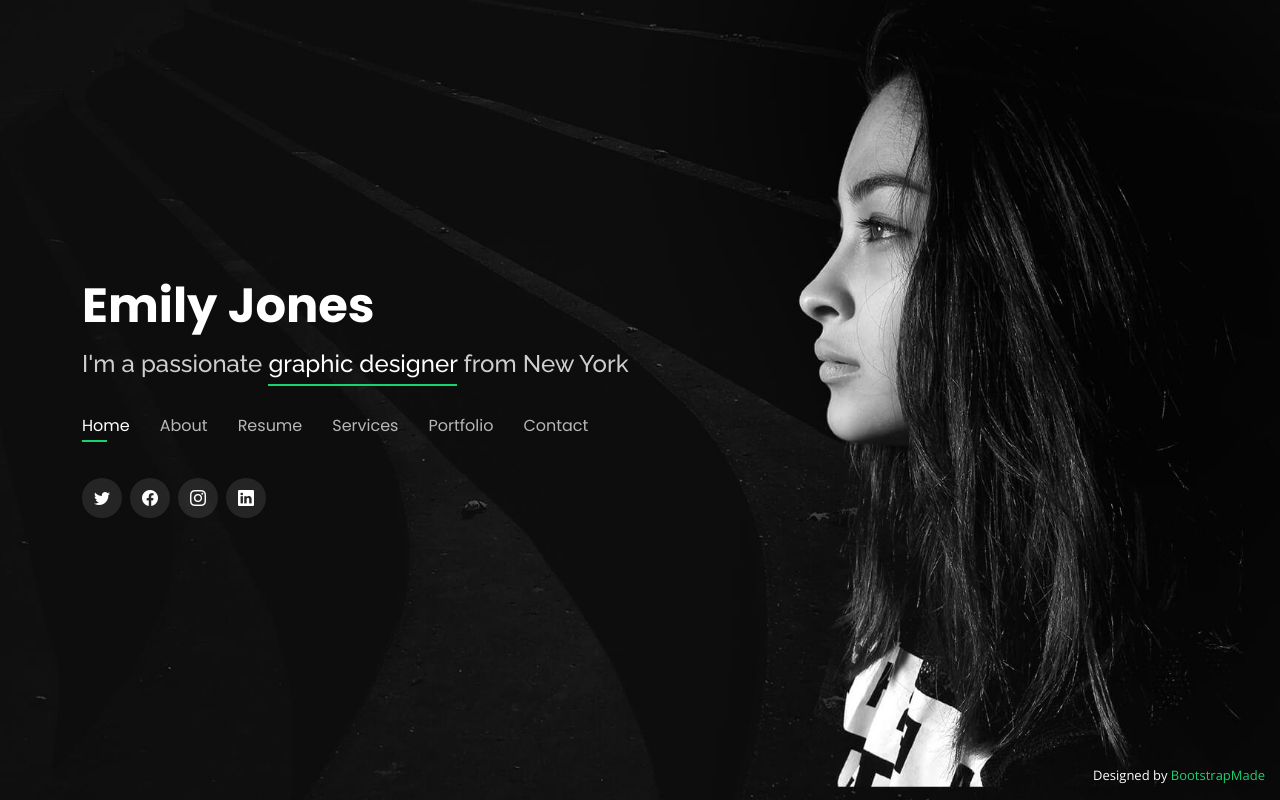
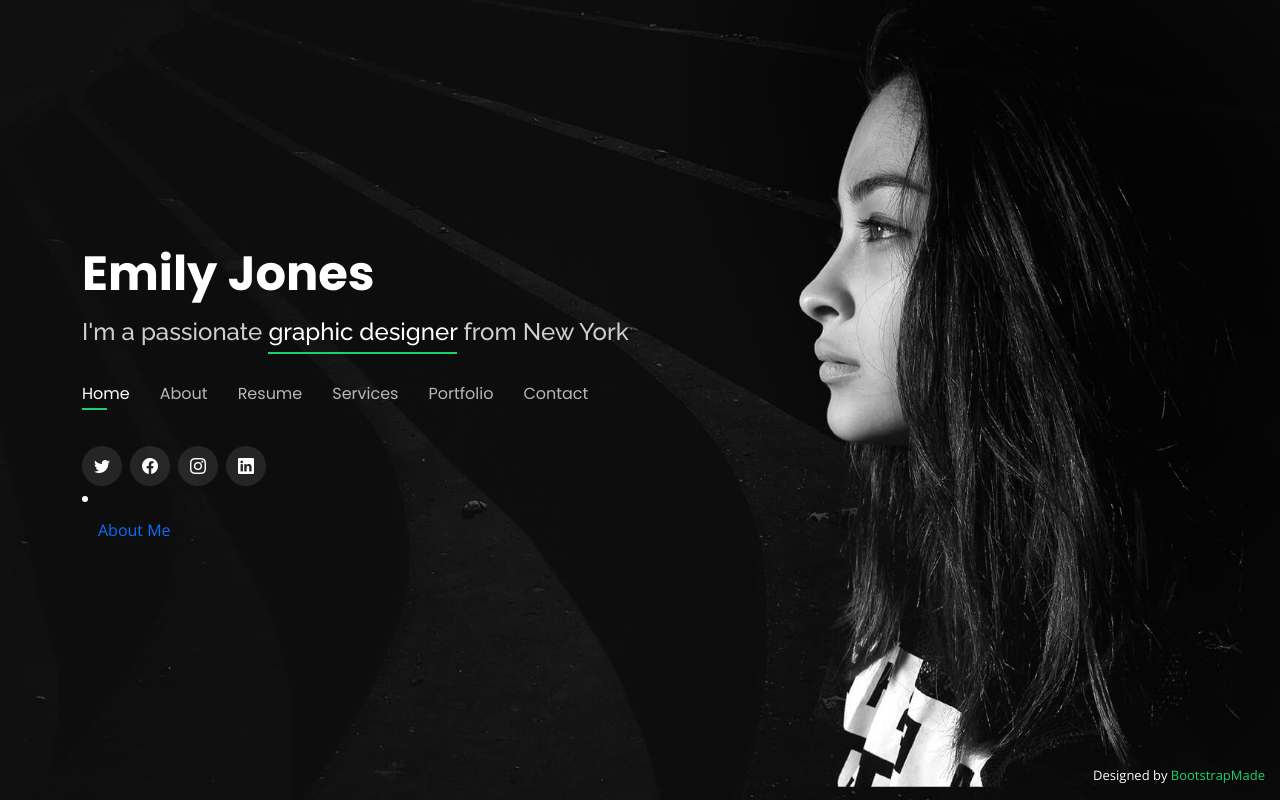
Before and after one commit to valerienierenberg/personal_site_aug_2021, a plain HTML site: page index.html in a window 1280 px wide. Drawn offline with nearby package versions, Linux system fonts and the light colour scheme.

Commit message:
About btn

```diff
--- a/index.html
+++ b/index.html
@@ -64,6 +64,7 @@
         <a href="#" class="instagram"><i class="bi bi-instagram"></i></a>
         <a href="#" class="linkedin"><i class="bi bi-linkedin"></i></a>
       </div>
+      <div><li><a class="nav-link" href="#about">About Me</a></li></div>
 
     </div>
   </header><!-- End Header -->
```
